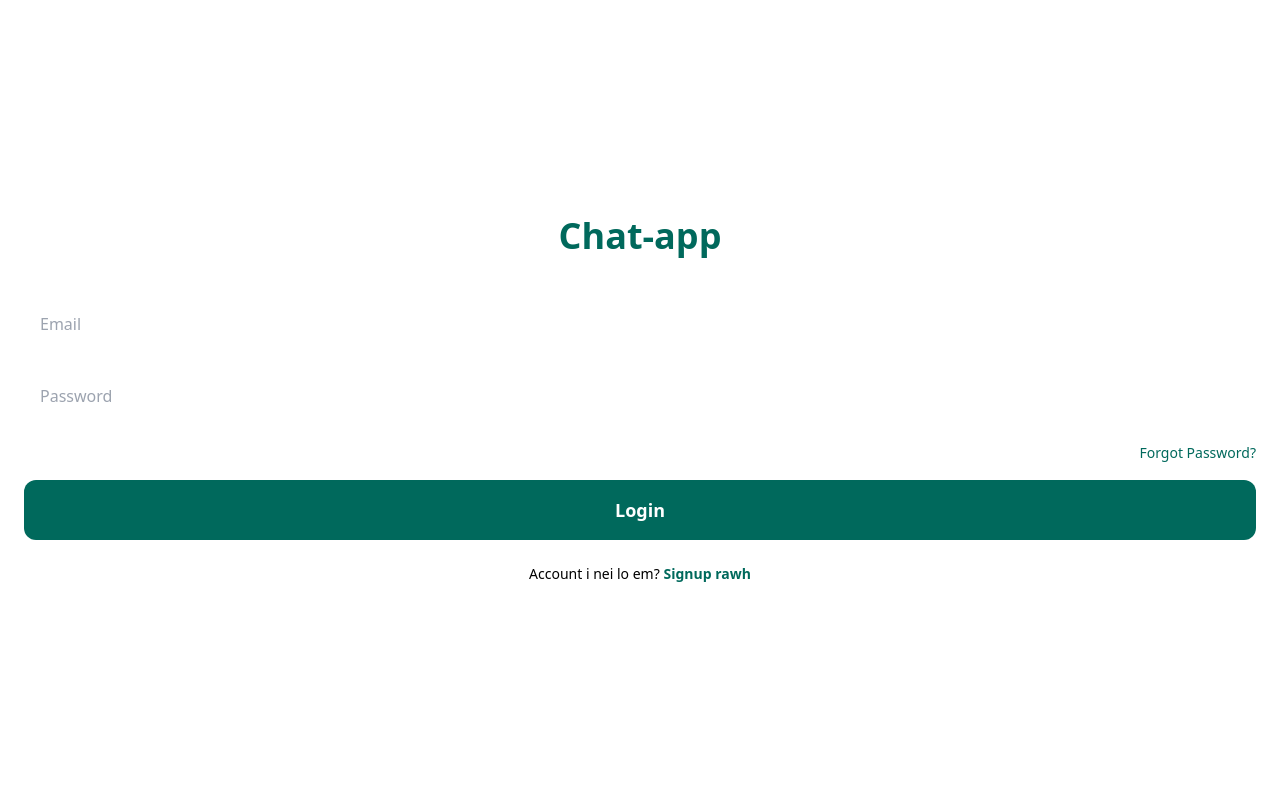
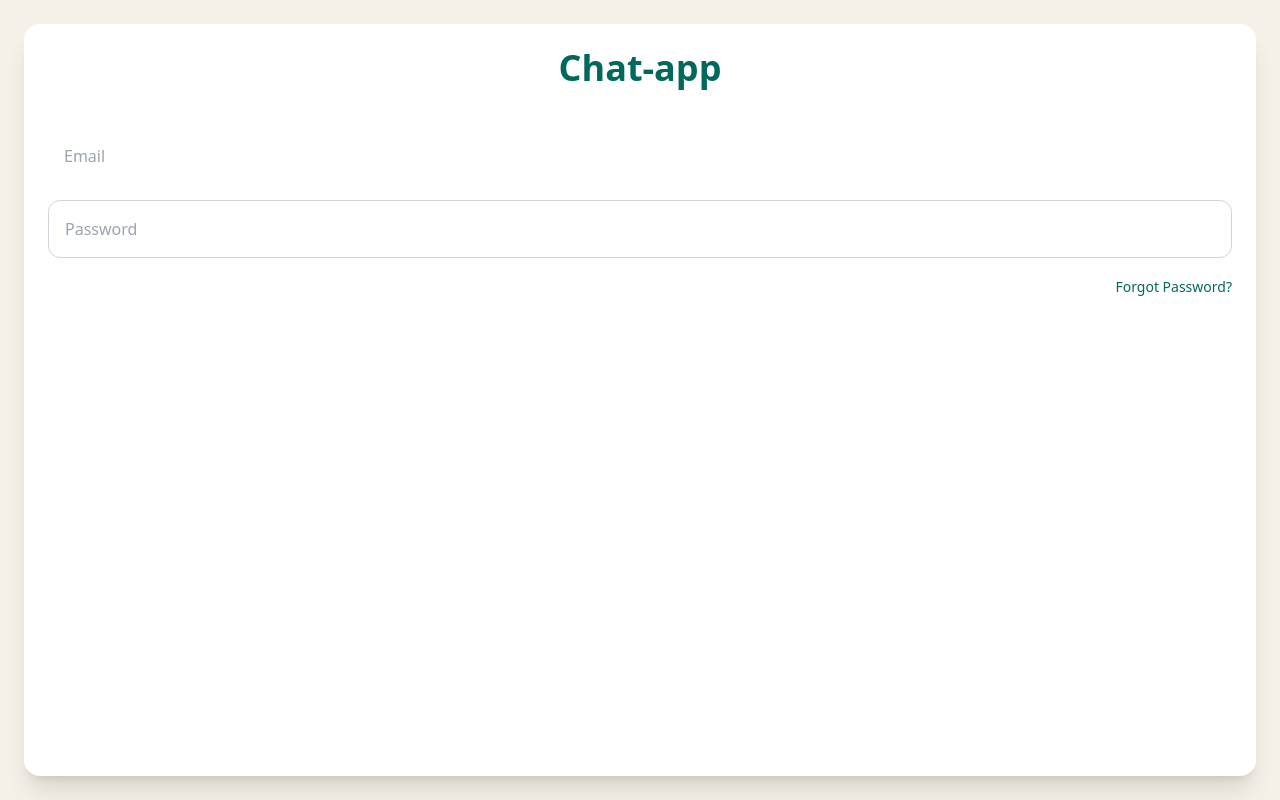
Before and after one commit to nghaka123/Chat-app, a Flask app: page / in a window 1280 px wide. Run offline with Flask 3, Linux system fonts and the light colour scheme; some libraries are stand-ins or nearby versions.

Commit message:
Update login.html

```diff
--- a/templates/login.html
+++ b/templates/login.html
@@ -6,11 +6,11 @@
   <title>Login - Chat-app</title>
   <script src="https://cdn.tailwindcss.com"></script>
 </head>
-<!-- html leh body ah h-full dah -->
-<body class="bg-white h-full p-0 m-0">
+<!-- Body bg cream + padding kan dah -->
+<body class="bg-[#F5F1E8] h-full p-4 sm:p-6">
 
-  <!-- min-h-screen + justify-center = chung hnuai ah a inhlawm vek -->
-  <div class="bg-white w-full min-h-screen flex flex-col justify-center p-6">
+  <!-- Card hian screen pum a awh, mahse sir ah cream a lang -->
+  <div class="bg-white w-full h-full rounded-2xl shadow-xl flex-col justify-center p-6">
 
     <h1 class="text-4xl font-bold text-center mb-10 text-[#00695C]">Chat-app</h1>
 
@@ -29,21 +29,11 @@
         name="password"
         placeholder="Password"
         required
-        class="w-full p-4 border-gray-300 rounded-xl focus:outline-none focus:ring-2 focus:ring-[#00695C]"
+        class="w-full p-4 border border-gray-300 rounded-xl focus:outline-none focus:ring-2 focus:ring-[#00695C]"
       >
 
       <div class="text-right">
         <a href="/forgot" class="text-sm text-[#00695C] font-medium hover:underline">Forgot Password?</a>
       </div>
 
-      <button type="submit" class="w-full bg-[#00695C] text-white p-4 rounded-xl font-semibold text-lg hover:bg-[#004D40] mt-2">
-        Login
-      </button>
-
-    </form>
-
-    <p class="text-center mt-6 text-sm">Account i nei lo em? <a href="/signup" class="text-[#00695C] font-semibold hover:underline">Signup rawh</a></p>
-  </div>
-
-</body>
-</html>
+      <button type="submit" class="w
```
